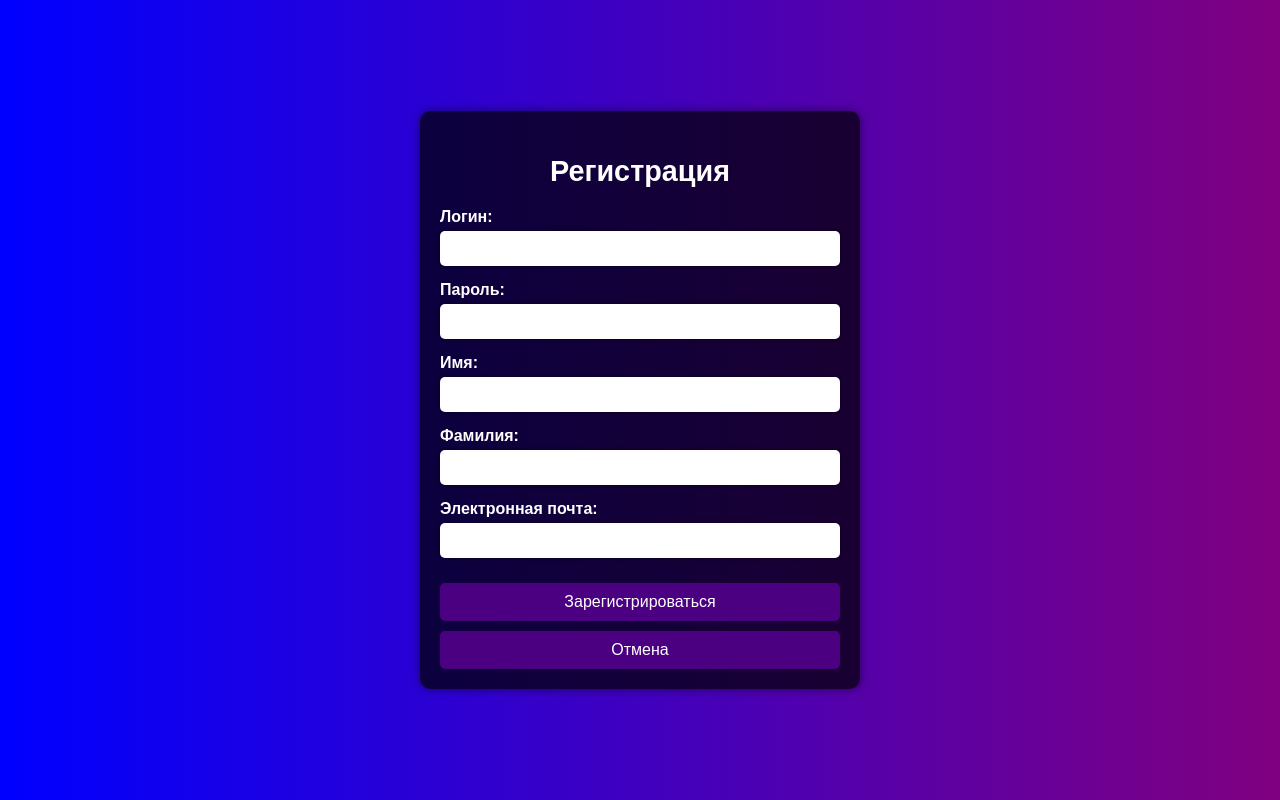
After one commit to Rensid/terminal_chat, a Django app: template frontend/templates/registration.html in a window 1280 px wide. The commit adds this page. Run offline with Django 4.2, Linux system fonts and the light colour scheme; the template is opened without the code that fills it, so the values that code supplies are empty.

Commit message:
добавлена функция регистрации. дальше будут создаваться комнаты чата, функции восстановления пароля и верификация пользователя через электронную почту

```diff
--- /dev/null
+++ b/frontend/css/registration.css
@@ -0,0 +1,80 @@
+body {
+    margin: 0;
+    font-family: Arial, sans-serif;
+    background: linear-gradient(to right, #0000ff, #800080);
+    color: #fff;
+    display: flex;
+    justify-content: center;
+    align-items: center;
+    height: 100vh;
+}
+
+.container {
+    width: 100%;
+    background: rgba(0, 0, 0, 0.7);
+    max-width: 400px;
+    border-radius: 10px;
+    padding: 20px;
+    box-shadow: 0 0 10px rgba(0, 0, 0, 0.5)
+}
+
+main {
+    display: flex;
+    flex-direction: column;
+    align-items: center;
+}
+
+.registration-section {
+    width: 100%;
+}
+
+.registration-section h2 {
+    text-align: center;
+    margin-bottom: 20px;
+    font-size: 1.8em;
+    color: #fff;
+}
+
+.registration-section form {
+    display: flex;
+    flex-direction: column;
+
+}
+
+.registration-section label {
+    margin-bottom: 5px;
+    font-weight: bold;
+}
+
+.registration-section input {
+    padding: 10px;
+    margin-bottom: 15px;
+    border: none;
+    border-radius: 5px;
+    box-shadow: 0 0 5px rgba(0, 0, 0, 0.5);
+}
+
+.registration-section button,
+a {
+    padding: 10px;
+    margin-top: 10px;
+    border: none;
+    border-radius: 5px;
+    background: #4b0082;
+    color: #fff;
+    cursor: pointer;
+    font-size: 1em;
+}
+
+.registration-section button:hover {
+    background: #6a0dad;
+}
+
+.registration-section a {
+    text-align: center;
+    text-decoration: none;
+}
+
+.registration-section a:hover {
+    background-color: #6a0dad;
+}
--- a/frontend/templates/login.html
+++ b/frontend/templates/login.html
@@ -21,7 +21,7 @@
                     <input type="text" id="username" name="username" required>
                     <label for="password">Пароль:</label>
                     <input type="password" id="password" name="password" required>
-                    <button type="submit" class="login">Login</button>
+                    <button type="submit" class="login">Авторизоваться</button>
                     <button type="button" onclick="window.location.href='registration.html'">Регистрация</button>
                 </form>
             </section>
--- /dev/null
+++ b/frontend/templates/registration.html
@@ -0,0 +1,38 @@
+<!DOCTYPE html>
+<html lang="en">
+
+<head>
+    <meta charset="UTF-8">
+    <meta name="viewport" content="width=device-width, initial-scale=1.0">
+    <link rel="stylesheet" href="../css/registration.css">
+    <title>Document</title>
+</head>
+
+<body>
+    <div class="container">
+    <section class="registration-section">
+        <h2>Регистрация</h2>
+        <form id='registration-form'>
+            <label for="username">Логин:</label>
+            <input type="text" id='username' name="username">
+            <label for="password">Пароль:</label>
+            <input type="password" id='password' name="password">
+            <label for="first_name"> Имя:</label>
+            <input type="text" id='first_name' name="first_name">
+            <label for="last_name">Фамилия:</label>
+            <input type="text" id='last_name' name="last_name">
+            <label for="email">Электронная почта:</label>
+            <input type="text" id='email' name="email">
+            <button type="submit" name="register" value="Register">
+                Зарегистрироваться
+            </button>
+            <a href="login.html">Отмена</a>
+
+
+        </form>
+    </section>
+    </div>
+    <script src="../scripts/auth/registration.js"></script>
+</body>
+
+</html>
--- a/terminal_chat/urls.py
+++ b/terminal_chat/urls.py
@@ -16,7 +16,6 @@ Including another URLconf
 """
 from django.contrib import admin
 from django.urls import path, include
-from . import views
 # from users.views import UserLoginView, UserLogoutView
 
 urlpatterns = [
@@ -25,9 +24,7 @@ urlpatterns = [
     path('auth/', include('djoser.urls')),
     path('auth/', include('djoser.urls.jwt')),
     path('users/', include('users.urls')),
-    path('', views.auth_check.as_view()),
     # path('api/login/', UserLoginView.as_view(), name='user-login'),
     # path('api/logout/', UserLogoutView.as_view(), name='user-logout'),
-    path('api/user', views.user),
     path('chat', include('chat.urls')),
 ]
--- a/users/serializers.py
+++ b/users/serializers.py
@@ -12,7 +12,7 @@ class UserSerializer(serializers.ModelSerializer):
 
     class Meta:
         model = User
-        fields = ['id', 'first_name', 'last_name', 'email', 'username', 'rooms', 'current_room']
+        fields = ['id', 'first_name', 'last_name', 'email', 'username', 'password', 'rooms', 'current_room']
 
 # class SnippetSerializer(serializers.HyperlinkedModelSerializer):
 
--- a/users/urls.py
+++ b/users/urls.py
@@ -5,6 +5,7 @@ from users import views
 
 router = DefaultRouter()
 router.register(r'users', views.UserViewSet, basename='user')
+
 
 urlpatterns = [
     path('', include(router.urls)),
```
Also changed, not shown: frontend/scripts/auth/registration.js (added, +38 -0 lines), terminal_chat/views.py (deleted, +0 -24 lines), users/views.py (+1 -10 lines), db.sqlite3.
